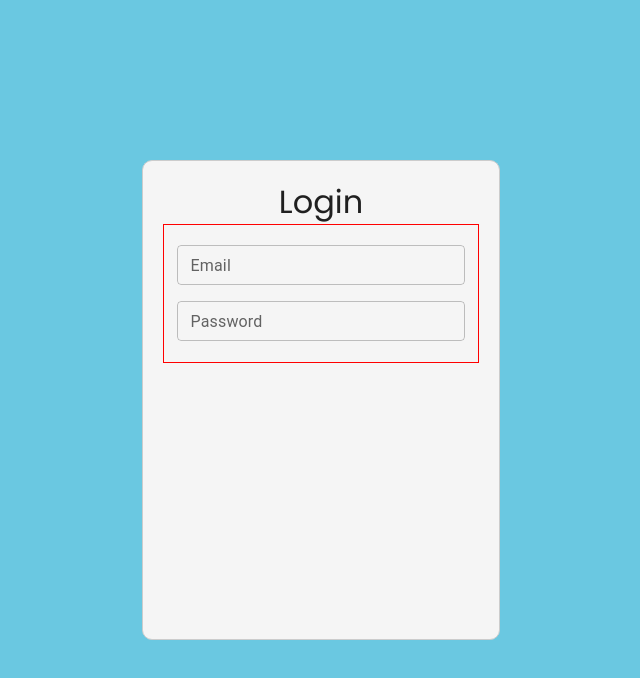
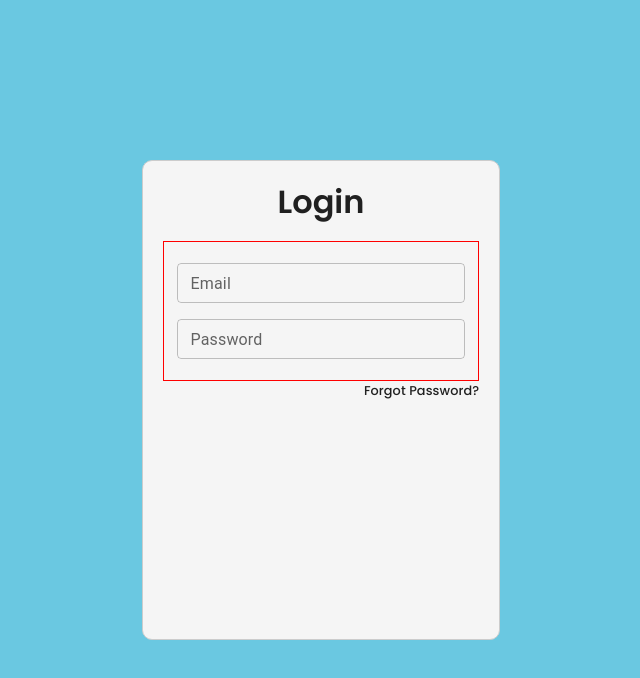
Before and after one commit to zuzimajo1/Personal-Knowledge-Management, a React (Vite) app in the folder frontend/: page / in a window 1280 px wide. Shown: the top 678 px of the page, without its empty margins (319-959 px from the left). Built offline with nearby package versions, Linux system fonts and the light colour scheme.

Commit message:
designing login form

```diff
--- a/frontend/src/pages/Auth.tsx
+++ b/frontend/src/pages/Auth.tsx
@@ -29,9 +29,12 @@ return (
 const LoginWrapper : React.FC = ()=>{
   return (
     <Container width='100%' height='100%' padding='20px' >
-      <TypographyText variant='h5' text='Login' textAlign='center'fontSize="2rem" />
-      <Container border='1px solid red' height='auto' padding='var(--padding-sm)'>
+      <TypographyText variant='h5' fontWeight='600' text='Login' textAlign='center'fontSize="2rem" />
+      <Container border='1px solid red' height='auto' padding='var(--padding-sm)' margin='var(--padding-md) 0 0 0'>
         <LoginForm />
+      </Container>
+      <Container>
+        <TypographyText variant='h6' fontSize='0.8rem' text='Forgot Password?' textAlign='right' />
       </Container>
     </Container>
   )
```
